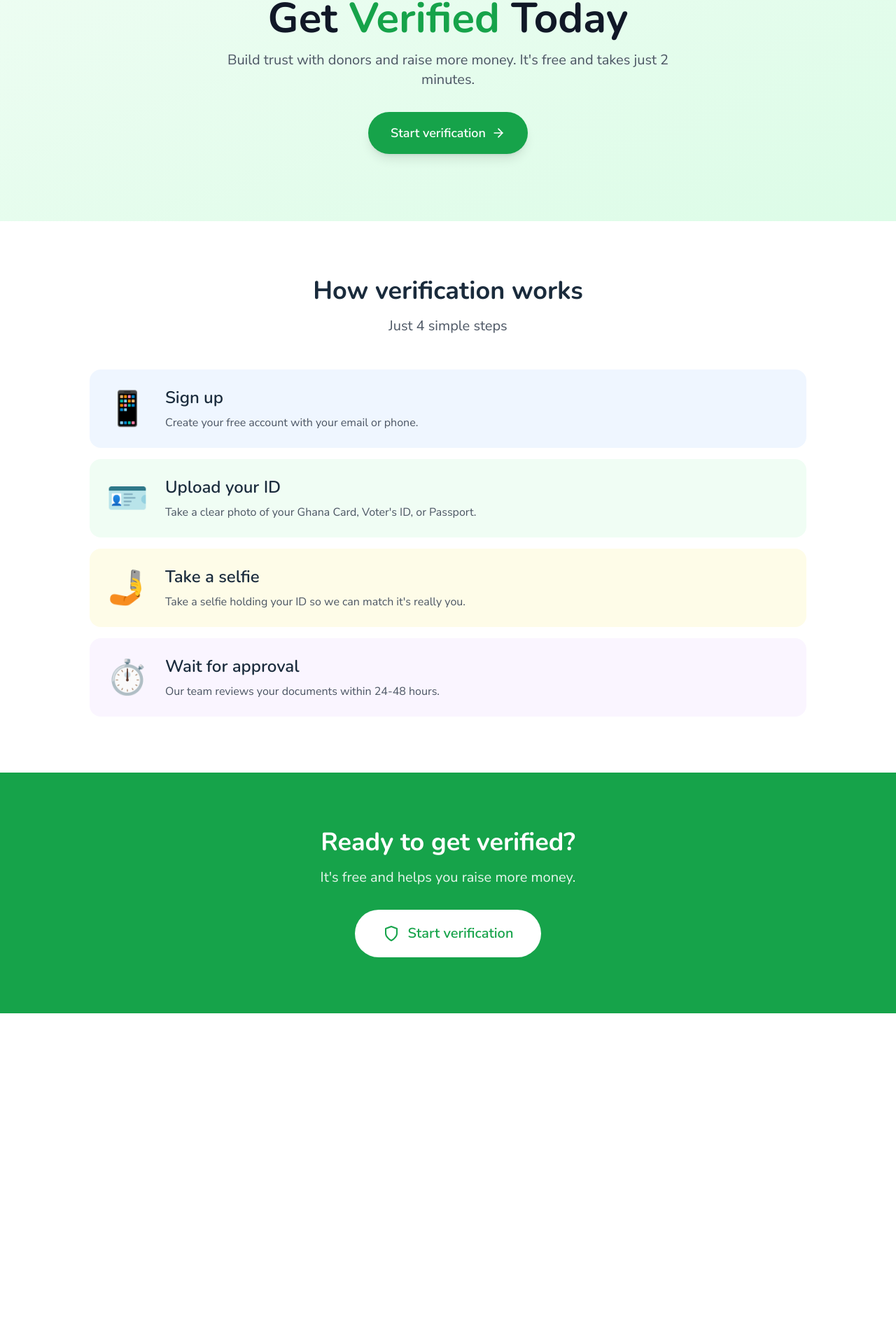
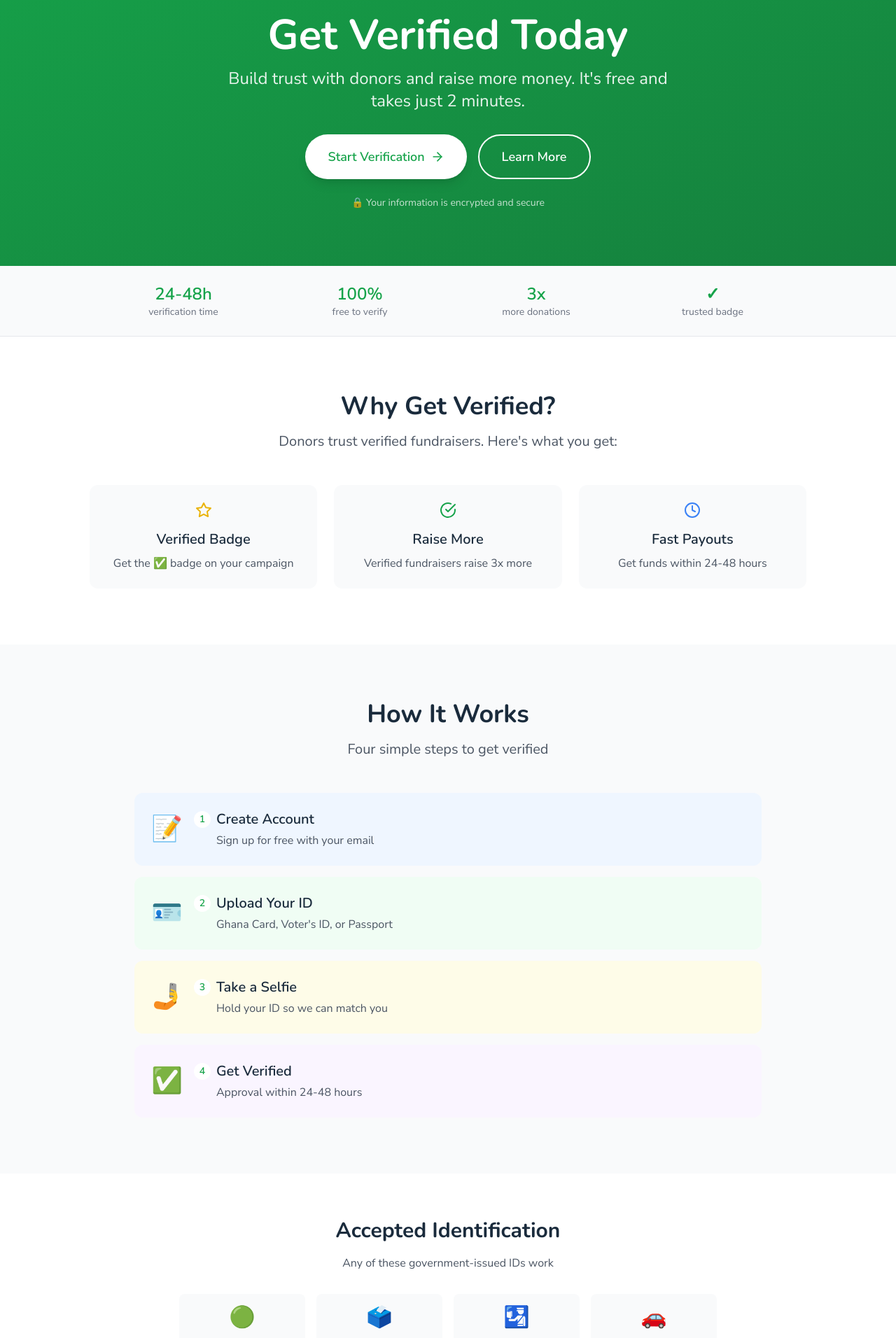
Before and after one commit to jefferyofosu1-cyber/everygivinggh, a Next.js app: page /verification in a window 1280 px wide. Shown: the part 171-2083 px from the top of the page at 70% size. Before the commit the page ends 1619 px from the top, so only its background shows below. Built offline with nearby package versions, Linux system fonts and the light colour scheme.

Commit message:
Update page.tsx

```diff
--- a/app/verification/page.tsx
+++ b/app/verification/page.tsx
@@ -1,87 +1,154 @@
-import { Shield, CheckCircle, Camera, Clock, Heart, ArrowRight, Lock } from 'lucide-react';
+import { Shield, ArrowRight, CheckCircle, Camera, Clock, Star } from 'lucide-react';
 import Link from 'next/link';
 
 export default function VerificationPage() {
+  // Benefits of verification
+  const benefits = [
+    {
+      icon: <Star className="w-6 h-6 text-yellow-500" />,
+      title: "Verified Badge",
+      description: "Get the ✅ badge on your campaign"
+    },
+    {
+      icon: <CheckCircle className="w-6 h-6 text-green-600" />,
+      title: "Raise More",
+      description: "Verified fundraisers raise 3x more"
+    },
+    {
+      icon: <Clock className="w-6 h-6 text-blue-500" />,
+      title: "Fast Payouts",
+      description: "Get funds within 24-48 hours"
+    }
+  ];
+
+  // Verification steps
   const steps = [
     {
-      emoji: "📱",
-      title: "Sign up",
-      description: "Create your free account with your email or phone.",
+      number: "1",
+      title: "Create Account",
+      description: "Sign up for free with your email",
+      icon: "📝",
       color: "bg-blue-50"
     },
     {
-      emoji: "🪪",
-      title: "Upload your ID",
-      description: "Take a clear photo of your Ghana Card, Voter's ID, or Passport.",
+      number: "2",
+      title: "Upload Your ID",
+      description: "Ghana Card, Voter's ID, or Passport",
+      icon: "🪪",
       color: "bg-green-50"
     },
     {
-      emoji: "🤳",
-      title: "Take a selfie",
-      description: "Take a selfie holding your ID so we can match it's really you.",
+      number: "3",
+      title: "Take a Selfie",
+      description: "Hold your ID so we can match you",
+      icon: "🤳",
       color: "bg-yellow-50"
     },
     {
-      emoji: "⏱️",
-      title: "Wait for approval",
-      description: "Our team reviews your documents within 24-48 hours.",
+      number: "4",
+      title: "Get Verified",
+      description: "Approval within 24-48 hours",
+      icon: "✅",
       color: "bg-purple-50"
-    }
-  ];
-
-  const benefits = [
-    {
-      title: "Verified badge",
-      description: "Get the ✅ badge on your campaign"
-    },
-    {
-      title: "Raise more money",
-      description: "Verified campaigns raise 3x more"
-    },
-    {
-      title: "Higher limits",
-      description: "Withdraw up to ₵10,000 per month"
     }
   ];
 
   return (
     <div className="min-h-screen bg-white">
       {/* Hero Section */}
-      <div className="bg-gradient-to-br from-green-50 to-green-100 pt-16 pb-24 px-4">
+      <div className="bg-gradient-to-br from-green-600 to-green-700 text-white py-20 px-4">
         <div className="max-w-4xl mx-auto text-center">
-          <div className="inline-block bg-green-200 rounded-full p-4 mb-6">
-            <Shield className="w-10 h-10 text-green-700" />
+          <div className="inline-block bg-white/20 rounded-full p-4 mb-6 backdrop-blur">
+            <Shield className="w-12 h-12" />
           </div>
-          <h1 className="text-5xl md:text-6xl font-bold text-gray-900 mb-4">
-            Get <span className="text-green-600">Verified</span> Today
+          <h1 className="text-5xl md:text-6xl font-bold mb-4">
+            Get Verified Today
           </h1>
-          <p className="text-xl text-gray-600 max-w-2xl mx-auto mb-8">
+          <p className="text-xl md:text-2xl mb-8 max-w-2xl mx-auto opacity-90">
             Build trust with donors and raise more money. It's free and takes just 2 minutes.
           </p>
-          <Link
-            href="/dashboard/verification"
-            className="bg-green-600 text-white px-8 py-4 rounded-full text-lg font-semibold hover:bg-green-700 transition inline-flex items-center gap-2 shadow-lg"
-          >
-            Start verification <ArrowRight className="w-5 h-5" />
-          </Link>
+          <div className="flex flex-col sm:flex-row gap-4 justify-center">
+            <Link
+              href="/verify"
+              className="bg-white text-green-600 px-8 py-4 rounded-full text-lg font-semibold hover:bg-gray-100 transition inline-flex items-center justify-center gap-2 shadow-lg"
+            >
+              Start Verification <ArrowRight className="w-5 h-5" />
+            </Link>
+            <Link
+              href="/how-it-works"
+              className="border-2 border-white text-white px-8 py-4 rounded-full text-lg font-semibold hover:bg-white/10 transition inline-flex items-center justify-center"
+            >
+              Learn More
+            </Link>
+          </div>
+          <p className="mt-6 text-sm opacity-75">
+            🔒 Your information is encrypted and secure
+          </p>
+        </div>
+      </div>
+
+      {/* Stats Bar */}
+      <div className="border-b border-gray-200 py-6 bg-gray-50">
+        <div className="max-w-5xl mx-auto px-4">
+          <div className="grid grid-cols-2 md:grid-cols-4 gap-4 text-center">
+            <div>
+              <div className="text-2xl font-bold text-green-600">24-48h</div>
+              <div className="text-sm text-gray-500">verification time</div>
+            </div>
+            <div>
+              <div className="text-2xl font-bold text-green-600">100%</div>
+              <div className="text-sm text-gray-500">free to verify</div>
+            </div>
+            <div>
+              <div className="text-2xl font-bold text-green-600">3x</div>
+              <div className="text-sm text-gray-500">more donations</div>
+            </div>
+            <div>
+              <div className="text-2xl font-bold text-green-600">✓</div>
+              <div className="text-sm text-gray-500">trusted badge</div>
+            </div>
+          </div>
+        </div>
+      </div>
+
+      {/* Benefits Section */}
+      <div className="py-20 px-4">
+        <div className="max-w-5xl mx-auto">
+          <h2 className="text-4xl font-bold text-center mb-4">Why Get Verified?</h2>
+          <p className="text-xl text-gray-600 text-center mb-12 max-w-2xl mx-auto">
+            Donors trust verified fundraisers. Here's what you get:
+          </p>
+          <div className="grid md:grid-cols-3 gap-6">
+            {benefits.map((benefit, index) => (
+              <div key={index} className="bg-gray-50 rounded-xl p-6 text-center hover:shadow-md transition">
+                <div className="flex justify-center mb-4">{benefit.icon}</div>
+                <h3 className="text-xl font-semibold mb-2">{benefit.title}</h3>
+                <p className="text-gray-600">{benefit.description}</p>
+              </div>
+            ))}
+          </div>
         </div>
       </div>
 
       {/* Steps Section */}
-      <div className="py-20 px-4">
-        <div className="max-w-5xl mx-auto">
-          <h2 className="text-4xl font-bold text-center mb-4">How verification works</h2>
-          <p className="text-xl text-gray-600 text-center mb-12">Just 4 simple steps</p>
-
+      <div className="bg-gray-50 py-20 px-4">
+        <div className="max-w-4xl mx-auto">
+          <h2 className="text-4xl font-bold text-center mb-4">How It Works</h2>
+          <p className="text-xl text-gray-600 text-center mb-12">
+            Four simple steps to get verified
+          </p>
           <div className="space-y-4">
             {steps.map((step, index) => (
-              <div key={index} className={`${step.color} rounded-2xl p-6`}>
-                <div className="flex items-center gap-6">
-                  <div className="text-5xl">{step.emoji}</div>
-                  <div>
-                    <h3 className="text-2xl font-semibold mb-2">{step.title}</h3>
-                    <p className="text-gray-600">{step.description}</p>
+              <div key={index} className={`${step.color} rounded-xl p-6 flex items-center gap-4`}>
+                <div className="text-4xl">{step.icon}</div>
+                <div className="flex-1">
+                  <div className="flex items-center gap-2 mb-1">
+                    <span className="bg-white w-6 h-6 rounded-full flex items-center justify-center text-sm font-bold text-green-600">
+                      {step.number}
+                    </span>
+                    <h3 className="text-xl font-semibold">{step.title}</h3>
                   </div>
+                  <p className="text-gray-600 ml-8">{step.description}</p>
                 </div>
               </div>
             ))}
@@ -89,18 +156,73 @@ export default function VerificationPage() {
         </div>
       </div>
 
-      {/* CTA Section */}
-      <div className="py-20 px-4 bg-green-600 text-white text-center">
+      {/* Accepted IDs */}
+      <div className="py-16 px-4">
+        <div className="max-w-3xl mx-auto text-center">
+          <h2 className="text-3xl font-bold mb-4">Accepted Identification</h2>
+          <p className="text-gray-600 mb-8">Any of these government-issued IDs work</p>
+          <div className="grid grid-cols-2 md:grid-cols-4 gap-4">
+            <div className="bg-gray-50 rounded-lg p-4">
+              <div className="text-3xl mb-2">🟢</div>
+              <div className="font-semibold">Ghana Card</div>
+            </div>
+            <div className="bg-gray-50 rounded-lg p-4">
+              <div className="text-3xl mb-2">🗳️</div>
+              <div className="font-semibold">Voter's ID</div>
+            </div>
+            <div className="bg-gray-50 rounded-lg p-4">
+              <div className="text-3xl mb-2">🛂</div>
+              <div className="font-semibold">Passport</div>
+            </div>
+            <div className="bg-gray-50 rounded-lg p-4">
+              <div className="text-3xl mb-2">🚗</div>
+              <div className="font-semibold">Driver's License</div>
+            </div>
+          </div>
+        </div>
+      </div>
+
+      {/* FAQ Section */}
+      <div className="bg-gray-50 py-16 px-4">
+        <div className="max-w-3xl mx-auto">
+          <h2 className="text-3xl font-bold text-center mb-8">Common Questions</h2>
+          <div className="space-y-4">
+            <div className="bg-white rounded-lg p-6">
+              <h3 className="font-semibold text-lg mb-2">Is my information safe?</h3>
+              <p className="text-gray-600">Yes! Your documents are encrypted and stored securely. We never share your information.</p>
+            </div>
+            <div className="bg-white rounded-lg p-6">
+              <h3 className="font-semibold text-lg mb-2">How long does it take?</h3>
+              <p className="text-gray-600">Most verifications are completed within 24-48 hours. You'll get an email once approved.</p>
+            </div>
+            <div className="bg-white rounded-lg p-6">
+              <h3 className="font-semibold text-lg mb-2">Is there a fee?</h3>
+              <p className="text-gray-600">No! Verification is completely free. You only pay when you successfully raise funds.</p>
+            </div>
+          </div>
+        </div>
+      </div>
+
+      {/* Final CTA */}
+      <div className="py-20 px-4 text-center">
         <div className="max-w-2xl mx-auto">
-          <h2 className="text-4xl font-bold mb-4">Ready to get verified?</h2>
-          <p className="text-xl mb-8 opacity-90">It's free and helps you raise more money.</p>
+          <div className="text-6xl mb-4">✨</div>
+          <h2 className="text-4xl font-bold text-gray-900 mb-4">
+            Ready to Get Verified?
+          </h2>
+          <p className="text-xl text-gray-600 mb-8">
+            It's free, takes 2 minutes, and helps you raise more money.
+          </p>
           <Link
-            href="/dashboard/verification"
-            className="bg-white text-green-600 px-10 py-5 rounded-full text-xl font-semibold hover:bg-gray-100 transition inline-flex items-center gap-3"
+            href="/verify"
+            className="bg-green-600 text-white px-10 py-5 rounded-full text-xl font-semibold hover:bg-green-700 transition inline-flex items-center gap-3 shadow-lg"
           >
             <Shield className="w-6 h-6" />
-            Start verification
+            Start Verification Now
           </Link>
+          <p className="mt-6 text-gray-500">
+            Have questions? <a href="mailto:support@everygiving.com" className="text-green-600 hover:underline">Contact support</a>
+          </p>
         </div>
       </div>
     </div>
```
